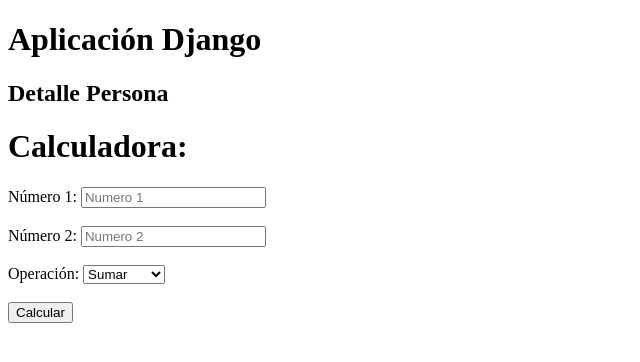
After one commit to OsvalDev91/Guias-de-Python, a Django app: page /math/ in a window 1280 px wide. The commit adds this page. Shown: the top 362 px of the page, without its empty margins (0-640 px from the left). Run offline with Django 4.2, Linux system fonts and the light colour scheme.

Commit message:
commit 01 ejercicio 2

```diff
--- a/practica 05/ejercicio01/PersonaProject/PersonaProject/templates/base.html
+++ b/practica 05/ejercicio01/PersonaProject/PersonaProject/templates/base.html
@@ -1,11 +1,12 @@
 <!DOCTYPE html>
 <html>
 <head>
-    <title>My Django App</title>
+    <title>Aplicación Django</title>
 </head>
 
 <body>
-    <h1>My Django App</h1>
+    <h1>Aplicación Django</h1>
+    <h2>Detalle Persona</h2>
     {% block content %}
     {% endblock %}
 </body>
--- /dev/null
+++ b/practica 05/ejercicio01/PersonaProject/PersonaProject/templates/calc.html
@@ -0,0 +1,34 @@
+{% extends 'base.html' %}
+
+{% block title %}Calculadora{% endblock %}
+
+{% block content %}
+<h1>Calculadora:</h1>
+<form method="POST" action="{% url 'math' %}">
+    {% csrf_token %}
+    <label for="num1">Número 1:</label>
+    <input type="number" name="num1" id="num1" placeholder="Numero 1" required>
+    <br><br>
+
+    <label for="num2">Número 2:</label>
+    <input type="number" name="num2" id="num2" placeholder="Numero 2" required>
+    <br><br>
+
+    <label for="operacion">Operación:</label>
+    <select name="operacion" id="operacion">
+        <option value="sumar">Sumar</option>
+        <option value="restar">Restar</option>
+        <option value="multiplicar">Multiplicar</option>
+        <option value="dividir">Dividir</option>
+    </select>
+    <br><br>
+
+    <button type="submit">Calcular</button>
+</form>
+
+{% if resultado %}
+    <h2>Resultado:</h2>
+    <p>{{ resultado }}</p>
+{% endif %}
+
+{% endblock %}
--- a/practica 05/ejercicio01/PersonaProject/PersonaProject/templates/persona_detalle.html
+++ b/practica 05/ejercicio01/PersonaProject/PersonaProject/templates/persona_detalle.html
@@ -1,6 +1,6 @@
 {% extends 'base.html' %}
 
 {% block content %}
-    <h1>{{ nombre }}</h1>
-    <p>Age: {{ edad }}</p>
+    <h2>Nombre: {{ nombre }}</h2>
+    <h2>Age: {{ edad }}</h2>
 {% endblock %}
--- a/practica 05/ejercicio01/PersonaProject/PersonaProject/urls.py
+++ b/practica 05/ejercicio01/PersonaProject/PersonaProject/urls.py
@@ -22,4 +22,5 @@ from . import views
 urlpatterns = [
     path('admin/', admin.site.urls),
     path('persona/<str:nombre>/<int:edad>/', views.persona_detalle, name='persona_detail'),
+    path('math/', views.math, name='math'),
 ]
--- a/practica 05/ejercicio01/PersonaProject/PersonaProject/views.py
+++ b/practica 05/ejercicio01/PersonaProject/PersonaProject/views.py
@@ -1,4 +1,5 @@
 from django.shortcuts import render
+from django.http import JsonResponse
 
 def persona_detalle(request, nombre, edad):
     context = {
@@ -6,3 +7,45 @@ def persona_detalle(request, nombre, edad):
         'edad': edad,
         }
     return render(request, 'persona_detalle.html', context)
+
+
+def math(request):
+    if request.method == 'POST':
+        num1 = int(request.POST.get('num1'))
+        num2 = int(request.POST.get('num2'))
+        operacion = request.POST.get('operacion')
+
+        if operacion == 'sumar':
+            resultado = num1 + num2
+        elif operacion == 'restar':
+            resultado = num1 - num2
+        elif operacion == 'multiplicar':
+            resultado = num1 * num2
+        elif operacion == 'dividir':
+            resultado = num1 / num2
+
+        context = {
+            'resultado': resultado,
+        }
+        return render(request, 'calc.html', context)
+
+    return render(request, 'calc.html')
+
+# def math(request):
+#     if request.method == 'POST':
+#         num1 = int(request.POST.get('num1'))
+#         num2 = int(request.POST.get('num2'))
+#         operacion = request.POST.get('operacion')
+
+#         if operacion == 'sumar':
+#             resultado = num1 + num2
+#         elif operacion == 'restar':
+#             resultado = num1 - num2
+#         elif operacion == 'multiplicar':
+#             resultado = num1 * num2
+#         elif operacion == 'dividir':
+#             resultado = num1 / num2
+
+#         return JsonResponse({'resultado': resultado})
+
+#     return JsonResponse({'error': 'No se recibieron datos válidos'})
```
